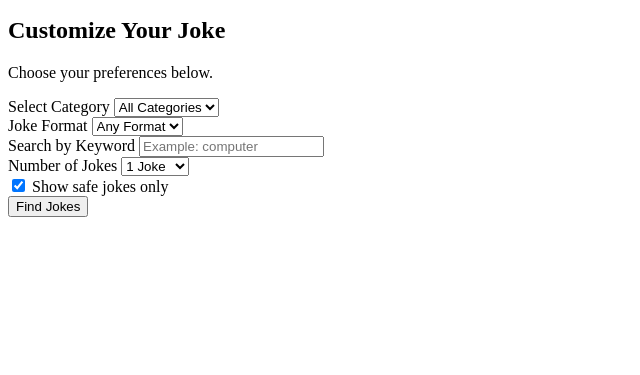
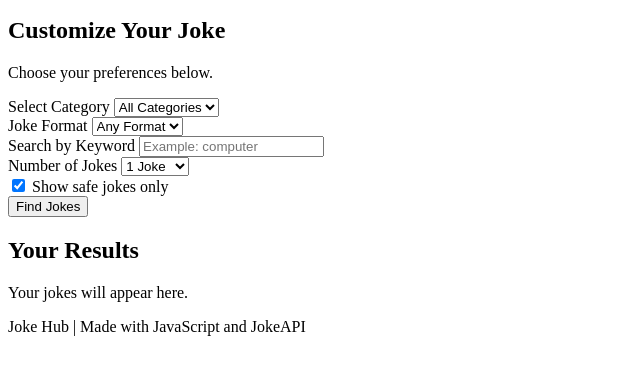
Before and after one commit to leapforth0007-cpu/Joker_API, a plain HTML site: page index.html in a window 1280 px wide. Shown: the part 101-476 px from the top of the page, without its empty margins (0-640 px from the left). Drawn offline with Linux system fonts and the light colour scheme.

Commit message:
Complete Joke Hub HTML structure

```diff
--- a/index.html
+++ b/index.html
@@ -77,3 +77,28 @@
             </button>
 
         </section>
+
+        </section>
+
+        <section class="jokes-section">
+
+            <h2>Your Results</h2>
+
+            <p id="statusText">Your jokes will appear here.</p>
+
+            <div id="jokesContainer">
+                <!-- Joke results will be added here -->
+            </div>
+
+        </section>
+
+    </main>
+
+    <footer>
+        <p>Joke Hub | Made with JavaScript and JokeAPI</p>
+    </footer>
+
+    <script src="script.js"></script>
+
+</body>
+</html>
```
